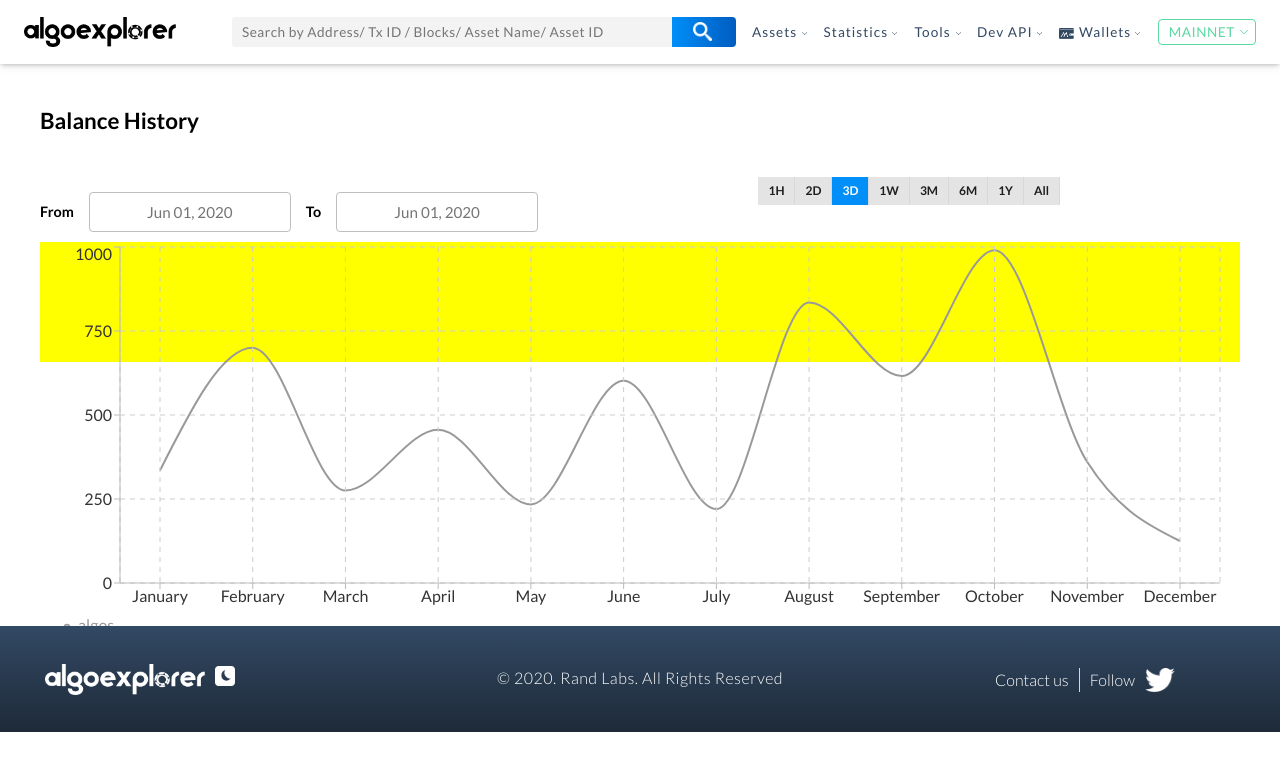
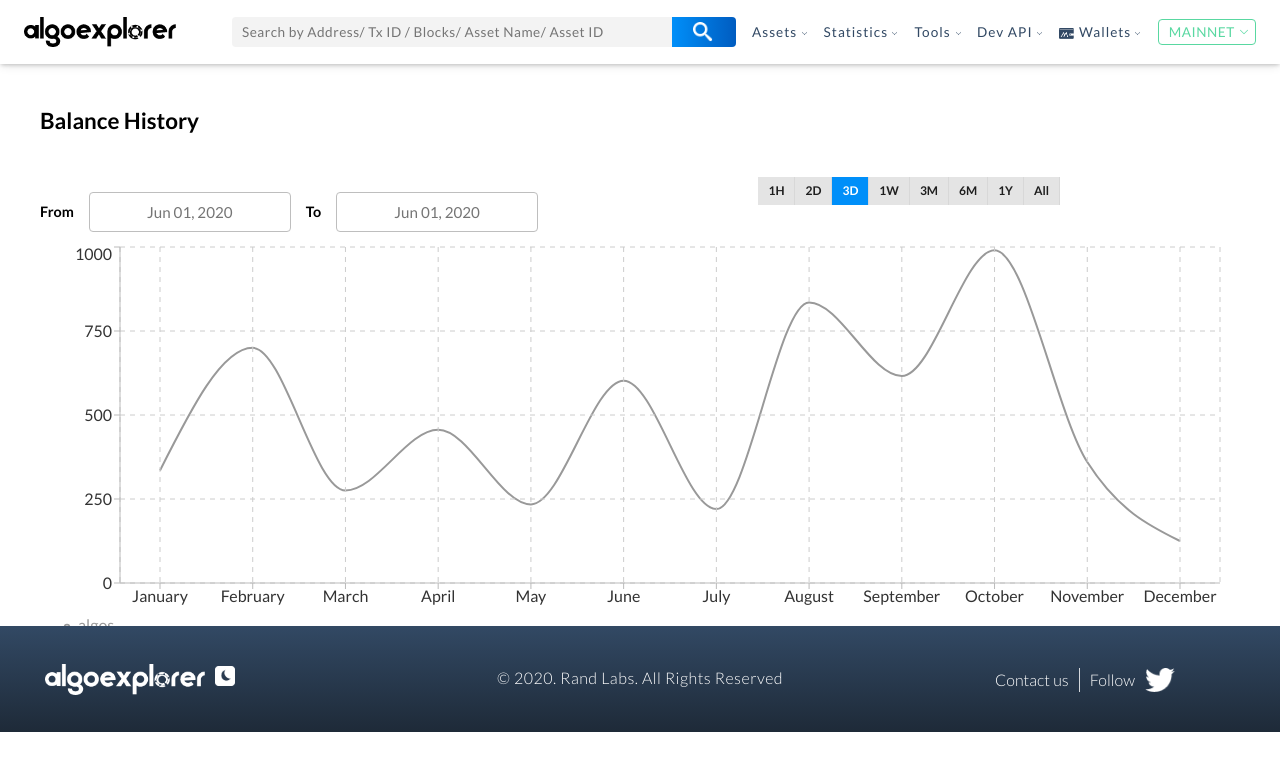
Before and after one commit to ariamsalazar/front-algoexplorer, a React (Create React App) app: page /balanceHistory in a window 1280 px wide. Shown: the top 770 px of the page. Built offline with nearby package versions, Linux system fonts and the light colour scheme.

Commit message:
Modifications

```diff
--- a/src/components/LastestBlocks/LastestBlocks.css
+++ b/src/components/LastestBlocks/LastestBlocks.css
@@ -5,7 +5,7 @@
   width: 100%;
   box-shadow: 0 3px 6px 0 rgba(0, 0, 0, 0.16);
   background-color: #f7f7f7;
-  padding: 4px 8px !important;
+  padding: 6px 10px !important;
   position: relative;
   border-top-left-radius: 4px;
   border-top-right-radius: 4px;
--- a/src/components/Overview/Overview.css
+++ b/src/components/Overview/Overview.css
@@ -178,7 +178,6 @@
     .main__wrapper__second .box-container .chart__container {
       width: 100%;
       margin-top: 10px;
-      background-color: yellow;
       height: auto;
       text-align: center;
       display: inline-block; }
@@ -242,7 +241,6 @@
 .chart__container {
   width: 100%;
   margin-top: 10px !important;
-  background-color: yellow;
   height: 120px !important;
   text-align: center;
   display: inline-block; }
--- a/src/components/Overview/Overview.scss
+++ b/src/components/Overview/Overview.scss
@@ -216,7 +216,7 @@ $blue-gray-dark:#324964;
         .chart__container {
             width: 100%;
             margin-top: 10px;
-            background-color: yellow;
+            // background-color: yellow;
             height: auto;
             text-align: center;
             display: inline-block;
@@ -296,7 +296,7 @@ $blue-gray-dark:#324964;
 .chart__container {
     width: 100%;
     margin-top: 10px !important;
-    background-color: yellow;
+    // background-color: yellow;
     height: 120px !important;
     text-align: center;
     display: inline-block;
```
